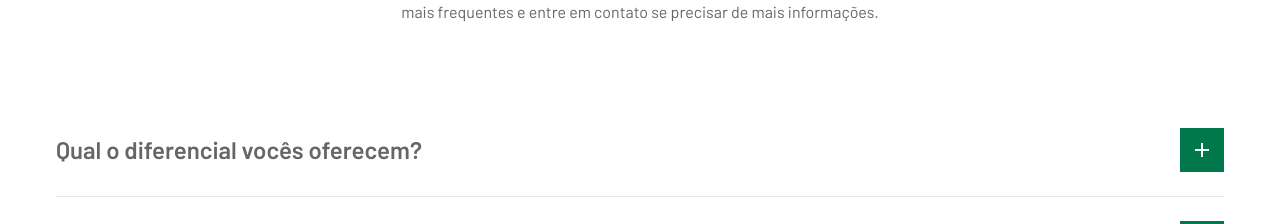
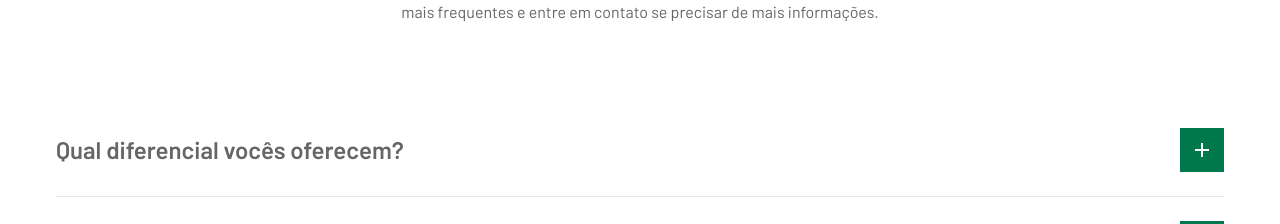
Before and after one commit to itsadrianapaiva/PQuatro-Construtora, a Next.js app: page / in a window 1280 px wide. Shown: the part 4303-4527 px from the top of the page. Built offline with nearby package versions, Linux system fonts and the light colour scheme.

Commit message:
faq typo

```diff
--- a/components/Faq.jsx
+++ b/components/Faq.jsx
@@ -5,7 +5,7 @@ import FaqItem from "./FaqItem";
 
 const faqItemsData = [
   {
-    title: "Qual o diferencial vocês oferecem?",
+    title: "Qual diferencial vocês oferecem?",
     description:
       "Queremos fazer parte da construção do seu sonho. Por isso, oferecemos um atendimento personalizado e próximo, para entender suas necessidades e desejos. Oferecemos uma gestão completa includindo físico, financeiro e pessoal. Contamos com a melhor equipe de profissionais do mercadp, capacitados e especializados em casas de alto padrão. E também oferemos um acompanhamento integral da obra, com indicadores de desempenho, custo e produtividade para que você possa acompanhar o andamento da sua obra de forma transparente e segura.",
   },
```
